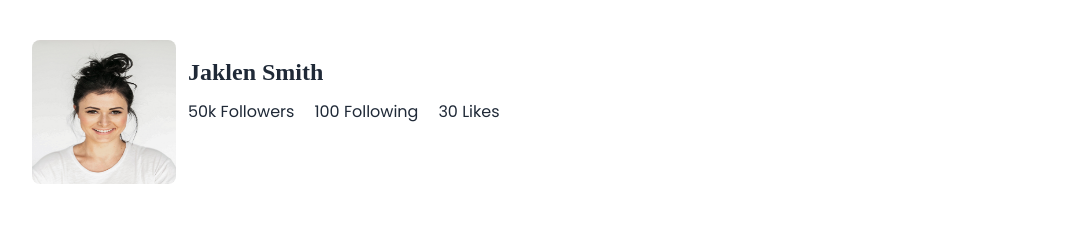
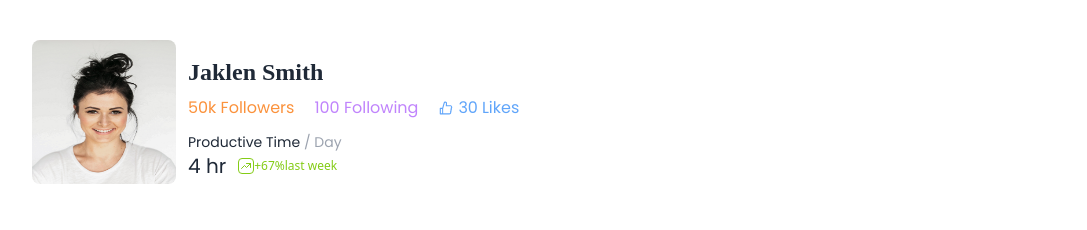
Before and after one commit to MBAS89/coursy, a React (Vite) app in the folder frontend/: page /studentprofile in a window 1280 px wide. Shown: the top 230 px of the page, without its empty margins (96-1183 px from the left). Built offline with nearby package versions, Linux system fonts and the light colour scheme; a web font is replaced by a local one.

Commit message:
make the favorite courses section in the student profile page

```diff
--- a/frontend/src/pages/StudentProfile.jsx
+++ b/frontend/src/pages/StudentProfile.jsx
@@ -1,11 +1,7 @@
 import React from 'react'
 import Jaklen from '../assets/images/jaklen.jpg';
 import uiux from '../assets/images/uiux.jpg';
-import { BsPatchCheck } from "react-icons/bs";
-import { PiHouseSimpleLight } from "react-icons/pi";
-import { RiNumber1 } from "react-icons/ri";
-import { RiNumber3 } from "react-icons/ri";
-import { HiOutlineArrowTrendingUp } from "react-icons/hi2";
+import { AiOutlineLike } from "react-icons/ai";
 export const StudentProfile = () => {
     return (
         <div className='w-[80%] mx-auto mt-10'>
@@ -13,14 +9,27 @@
                 <img src={Jaklen} className='w-36 h-36 rounded-lg'/>
                 <div className='mt-4'>
                     <span className='font-bold capitalize font-playpen text-2xl'>jaklen smith</span>
-                    <div className='flex gap-5 mt-3 font-poppins'>
-                        <span><span>50k </span>Followers</span>
-                        <span><span>100 </span>Following</span>
-                        <span><span>30 </span>Likes</span>
+                    <div className='flex gap-5 mt-2 font-poppins mb-3'>
+                        <span className='text-orange-400'><span>50k </span>Followers</span>
+                        <span className='text-purple-400'><span>100 </span>Following</span>
+                        <span className='text-blue-400 flex items-center gap-1'><span><AiOutlineLike/></span><span>30 </span>Likes</span>
+                    </div>
+                    <div>
+                        <p className='font-poppins capitalize text-sm font-medium'>productive time<span className='text-gray-400'> / day</span></p>
+                        <div className='flex items-center gap-3'>
+                            <p className='font-poppins text-xl font-medium'>4 hr</p>
+                            <div className='flex items-center'>
+                                <div className="inline-flex gap-2 self-end rounded border border-solid border-1 border-lime-500 p-px text-lime-500">
+                                    <svg xmlns="http://www.w3.org/2000/svg" className="h-3 w-3" fill="none" viewBox="0 0 24 24" stroke="currentColor">
+                                    <path strokeLinecap="round" strokeLinejoin="round" strokeWidth="2" d="M13 7h8m0 0v8m0-8l-8 8-4-4-6 6"/>
+                                    </svg>
+                                </div>
+                                <span className="text-xs font-medium text-lime-500"> +67%last week</span>
+                            </div>
+                        </div>
                     </div>
                 </div>
             </section>
-
             <section>
                 <h1 className='font-poppins font-medium text-4xl capitalize mb-3'>my list</h1>
                 <div className='flex gap-10 mb-10 font-poppins text-lg'>
@@ -128,11 +137,6 @@
                     </div>
                 </div>
             </section>
-            <section className='mt-40'>
-                <div className="mt-7 flex gap-10 bg-white shadow-2xl rounded-xl w-[700px]">
-                    <p>productive time/day</p>
-                </div>
-            </section>
         </div>
   )
 }
```
